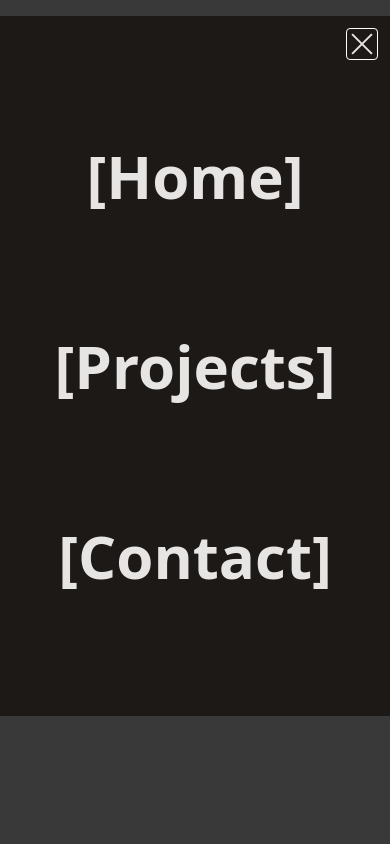
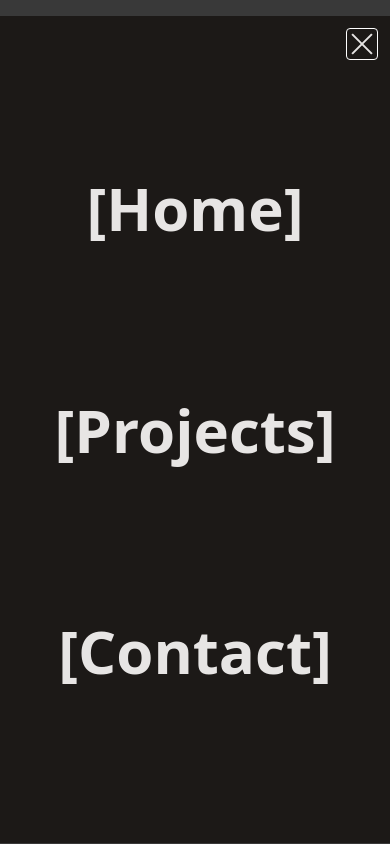
Before and after one commit to TeddyGavi/portfolio, a Next.js app: page /contact in a window 390 px wide. Both pictures are taken after a click on the button 362 px from the left and 44 px from the top of the page. Built offline with nearby package versions, Linux system fonts and the light colour scheme.

Commit message:
set up blink animation for cursor

```diff
--- a/src/components/Nav.js
+++ b/src/components/Nav.js
@@ -5,14 +5,13 @@ import HamButton from "./HamButton";
 import Image from "next/image";
 import { AnimatePresence } from "framer-motion";
 import NavLinks from "./NavLinks";
-
 export default function Nav() {
   const [navSlide, setNavSlide] = useState(false);
   const handleMenuClick = () => {
     setNavSlide((prev) => !prev);
   };
   return (
-    <nav className="mt-4 max-w-4xl mx-auto h-18 flex justify-between md:justify-evenly items-center p-3 border-b border-stone-500 text-white relative">
+    <nav className=" z-50 mt-4 max-w-4xl mx-auto h-18 flex justify-between md:justify-evenly items-center p-3 border-b border-stone-500 text-white relative">
       <Link
         href="/"
         className="items-center transition-all  text-stone-200  hover:text-stone-400 hover:opacity-100 opacity-40 "
--- a/src/components/NavSlide.js
+++ b/src/components/NavSlide.js
@@ -5,12 +5,18 @@ const slide = {
   hidden: {
     height: 0,
     opacity: 0,
-    transition: { delay: 0.5, delayChildren: 0.2 },
+    transition: {
+      type: "tween",
+      delay: 0.5,
+      delayChildren: 0.2,
+    },
   },
   show: {
-    height: 700,
+    height: "98vh",
     opacity: 1,
     transition: {
+      type: "tween",
+      velocity: 100,
       delay: 0.2,
       delayChildren: 0.5,
     },
@@ -30,7 +36,7 @@ export default function NavSlide({ handleSlide }) {
       initial="hidden"
       animate="show"
       exit="hidden"
-      className="flex flex-col w-full justify-evenly items-center text-6xl top-0 left-0 absolute bg-stone-900  "
+      className="md:hidden flex flex-col w-full  justify-evenly items-center text-6xl top-0 left-0 absolute bg-stone-900  "
     >
       <NavLinks variants={slideItem} />
     </motion.div>
--- /dev/null
+++ b/src/components/TypeWriter.js
@@ -0,0 +1,8 @@
+export default function TypeWriter() {
+  const words = "hello this is a test";
+  return (
+    <div className="text-white text-4xl animate-blink">
+      <p>|</p>
+    </div>
+  );
+}
--- a/src/pages/index.js
+++ b/src/pages/index.js
@@ -3,6 +3,7 @@ import Nav from "@/components/Nav";
 import { getAbout } from "../lib/getAbout";
 import { urlFor } from "../../sanity";
 import { motion } from "framer-motion";
+import TypeWriter from "@/components/TypeWriter";
 
 export async function getStaticProps() {
   const about = await getAbout();
@@ -24,7 +25,7 @@ export default function Home({ about }) {
             {about.short}
           </h2>
         </article>
-
+        <TypeWriter />
         {/* <img src={urlFor(about.image).url()} alt="profile image" /> */}
       </section>
     </>
--- a/tailwind.config.js
+++ b/tailwind.config.js
@@ -22,6 +22,15 @@ module.exports = {
         source: ["var(--font-source)", ...fontFamily.sans],
       },
     },
+    keyframes: {
+      blink: {
+        "0%": { opacity: 1 },
+        to: { opacity: 0 },
+      },
+    },
+    animation: {
+      blink: "blink 1s cubic-bezier(1, 1.5, 1, 1.5) infinite",
+    },
   },
   plugins: [],
 };
```
